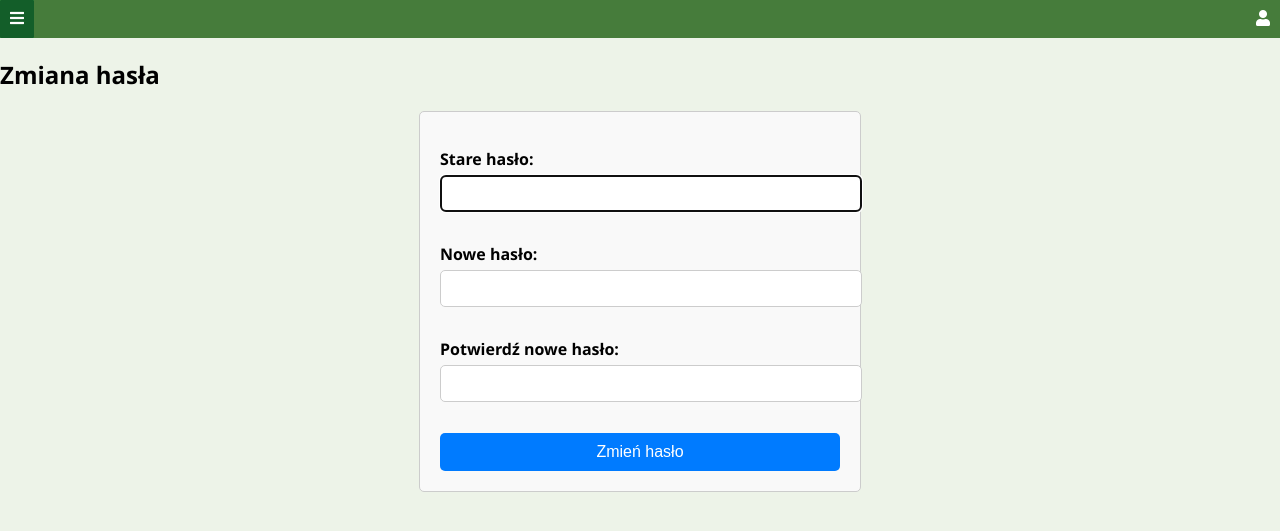
After one commit to P1X2/Mashroom_identification_app, a Django app: page /edit_password/ in a window 1280 px wide. The commit adds this page. Shown: the top 531 px of the page. Run offline with Django 5.2, Linux system fonts and the light colour scheme.

Commit message:
add change username and password option

```diff
--- a/base/forms.py
+++ b/base/forms.py
@@ -2,6 +2,50 @@ from django import forms
 from django.contrib.auth.forms import AuthenticationForm, UserCreationForm
 from .models import Profile
 from django.contrib.auth.models import User
+from django.contrib.auth.forms import UserChangeForm
+from django.contrib.auth.forms import PasswordChangeForm
+from django.utils.translation import gettext_lazy as _
 
 class ImageUploadForm(forms.Form):
     image = forms.ImageField()
+
+
+
+class ChangeUsernameForm(forms.ModelForm):
+    class Meta:
+        model = User
+        fields = ['username']
+        labels = {
+            'username': _('Nazwa użytkownika'),
+        }
+        help_texts = {
+            'username': None,  # Usunięcie domyślnego komunikatu help_text
+        }
+        error_messages = {
+            'username': {
+                'required': _("To pole jest wymagane"),
+                'max_length': _("Nazwa użytkownika może zawierać maksymalnie %(max)d znaków"),
+                'invalid': _("Nazwa użytkownika może zawierać tylko litery, cyfry oraz znaki @/./+/-/_"),
+            },
+        }
+
+
+
+class CustomPasswordChangeForm(PasswordChangeForm):
+    def __init__(self, *args, **kwargs):
+        super().__init__(*args, **kwargs)
+        self.fields['old_password'].label = _('Stare hasło')
+        self.fields['new_password1'].label = _('Nowe hasło')
+        self.fields['new_password2'].label = _('Potwierdź nowe hasło')
+        self.fields['new_password1'].help_text = None  # Usunięcie domyślnego komunikatu help_text
+        self.fields['new_password2'].help_text = None  # Usunięcie domyślnego komunikatu help_text
+        self.fields['new_password1'].widget.attrs['autocomplete'] = 'new-password'  # Wyłączenie automatycznego uzupełniania w przeglądarkach
+
+    error_messages = {
+        'password_mismatch': _('Hasła nie pasują do siebie.'),
+        'password_incorrect': _('Podane stare hasło jest nieprawidłowe.'),
+        'password_too_similar': _('Twoje hasło nie może być zbyt podobne do innych Twoich danych osobowych.'),
+        'password_too_short': _('Twoje hasło musi mieć co najmniej 8 znaków.'),
+        'password_common': _('Twoje hasło nie może być powszechnie używanym hasłem.'),
+        'password_entirely_numeric': _('Twoje hasło nie może składać się wyłącznie z cyfr.'),
+    }
--- /dev/null
+++ b/base/templates/base/edit_password.html
@@ -0,0 +1,7 @@
+{% extends 'main.html' %} {% load static %} {% block content %}
+<h2>Zmiana hasła</h2>
+<form class="custom-password-change-form" method="post">
+  {% csrf_token %} {{ form.as_p }}
+  <button type="submit">Zmień hasło</button>
+</form>
+{% endblock %}
--- a/base/templates/base/mushrooms.html
+++ b/base/templates/base/mushrooms.html
@@ -18,7 +18,9 @@
             <img class="mushroom_photo" src="{{ mushroom.img1.url }}" />
             <div class="mushroom_list_holder_info">
               <div class="mushroom_name"><span>{{mushroom.name}}</span></div>
-              <div class="mushroom_specname"><span>{{mushroom.specname}}</span></div>
+              <div class="mushroom_specname">
+                <span>{{mushroom.specname}}</span>
+              </div>
               <div class="mushroom_name"><p>{{mushroom.description}}</p></div>
             </div>
           </a>
--- a/base/templates/base/profile.html
+++ b/base/templates/base/profile.html
@@ -4,4 +4,7 @@
 <p>Poziom: {{ profile.level }}</p>
 <progress value="{{ profile.points }}" max="100"></progress>
 <p>{{ profile.points }}/100</p>
+
+<div><a href="{% url 'edit_username' %}">Zmień Nazwę użytkownika</a></div>
+<div><a href="{% url 'edit_password' %}">Zmień hasło</a></div>
 {% endblock %}
--- a/base/urls.py
+++ b/base/urls.py
@@ -9,6 +9,8 @@ urlpatterns = [
     path('register/', views.user_register, name='register'),
     path('logout/', views.user_logout, name='logout'),
     path('profile/', views.profile, name='profile'),
+    path('edit_username/', views.edit_username, name='edit_username'),
+    path('edit_password/', views.edit_password, name='edit_password'),
     path('recipes_categories/', views.recipes_categories, name='recipes_categories'),
     path('recipes/', views.recipes, name='recipes'),
     path('recipe/<str:pk>/', views.recipe, name='recipe'),
--- a/base/views.py
+++ b/base/views.py
@@ -10,6 +10,33 @@ from django.contrib.auth.forms import AuthenticationForm, UserCreationForm
 from django.contrib.auth import logout
 import json
 import math
+from django.contrib.auth import update_session_auth_hash
+from django.contrib.auth.decorators import login_required
+from django.shortcuts import render, redirect
+from .forms import ChangeUsernameForm, CustomPasswordChangeForm
+
+def edit_username(request):
+    if request.method == 'POST':
+        form = ChangeUsernameForm(request.POST, instance=request.user)
+        if form.is_valid():
+            form.save()
+            return redirect('profile')  # Przekierowanie na stronę profilu
+    else:
+        form = ChangeUsernameForm(instance=request.user)
+    return render(request, 'base/edit_username.html', {'form': form})
+
+
+def edit_password(request):
+    if request.method == 'POST':
+        form = CustomPasswordChangeForm(user=request.user, data=request.POST)
+        if form.is_valid():
+            user = form.save()
+            update_session_auth_hash(request, user)  # Uaktualnienie sesji z nowym hasłem
+            return redirect('profile')  # Przekierowanie na stronę profilu po pomyślnej zmianie hasła
+    else:
+        form = CustomPasswordChangeForm(user=request.user)
+    return render(request, 'base/edit_password.html', {'form': form})
+
 
 def user_login(request):
     if request.method == 'POST':
--- a/static/styles/style.css
+++ b/static/styles/style.css
@@ -96,7 +96,7 @@
     height: 660px;
     background-color: black;
     margin: 0 20px;
-    }
+  }
 }
 
 /* login and register form */
@@ -162,9 +162,9 @@
   text-decoration: none;
 }
 
-#navbarContainer a:hover {
-  /* text-decoration: underline; */
-}
+/* #navbarContainer a:hover { */
+/* text-decoration: underline; */
+/* } */
 
 #navbarLeftContainer {
   display: flex;
@@ -331,12 +331,12 @@
 
 /* MUSHROOMS */
 
-.mushroomsContainer {
-  /* background-color: white; */
-  /* padding: 10px;
+/* .mushroomsContainer { */
+/* background-color: white; */
+/* padding: 10px;
   justify-content: center;
   justify-items: center; */
-}
+/* } */
 
 .mushroomsContainer-text {
   display: block;
@@ -344,7 +344,7 @@
   /* background-color: #467c3b; */
 }
 
-.mushroomsContainer-text h2{
+.mushroomsContainer-text h2 {
   display: flex;
   justify-content: center;
   /* background-color: #ddd; */
@@ -377,7 +377,7 @@
   margin-top: 35px;
 }
 
-#mushroom_list_holder a{
+#mushroom_list_holder a {
   display: flex;
   flex-direction: row;
   margin: auto;
@@ -391,7 +391,6 @@
   background-color: var(--primary-color);
   /* min-width: 300px; */
   max-width: 850px;
-
 }
 
 /* @media only screen and (min-width: 600px) {
@@ -399,7 +398,6 @@
     max-width: 70%;
   }
 } */
-
 
 #mushroom_list_holder a:hover {
   background-color: var(--secondary-color);
@@ -418,7 +416,7 @@
   text-decoration: none;
 }
 
-.mushroom_specname span{
+.mushroom_specname span {
   font-style: italic;
   color: white;
 }
@@ -427,7 +425,7 @@
   color: white;
 }
 
-.mushroom_name p{
+.mushroom_name p {
   color: white;
 }
 
@@ -542,3 +540,53 @@
 }
 
 /* SLIDER END */
+
+/* change password */
+/* Stylizacja formularza */
+.custom-password-change-form {
+  max-width: 400px;
+  margin: 0 auto;
+  padding: 20px;
+  border: 1px solid #ccc;
+  border-radius: 5px;
+  background-color: #f9f9f9;
+}
+
+/* Stylizacja etykiet pól formularza */
+.custom-password-change-form label {
+  display: block;
+  margin-bottom: 5px;
+  font-weight: bold;
+}
+
+/* Stylizacja pól formularza */
+.custom-password-change-form input[type="password"] {
+  width: 100%;
+  padding: 10px;
+  margin-bottom: 15px;
+  border: 1px solid #ccc;
+  border-radius: 5px;
+}
+
+/* Stylizacja przycisku formularza */
+.custom-password-change-form button {
+  width: 100%;
+  padding: 10px;
+  border: none;
+  border-radius: 5px;
+  background-color: #007bff;
+  color: #fff;
+  font-size: 16px;
+  cursor: pointer;
+}
+
+/* Stylizacja przycisku formularza po najechaniu */
+.custom-password-change-form button:hover {
+  background-color: #0056b3;
+}
+
+/* Stylizacja komunikatów o błędach */
+.custom-password-change-form .error-message {
+  color: #ff0000;
+  margin-top: 5px;
+}
```
Also changed, not shown: base/templates/base/edit_username.html (added, +7 -0 lines), db.sqlite3.
